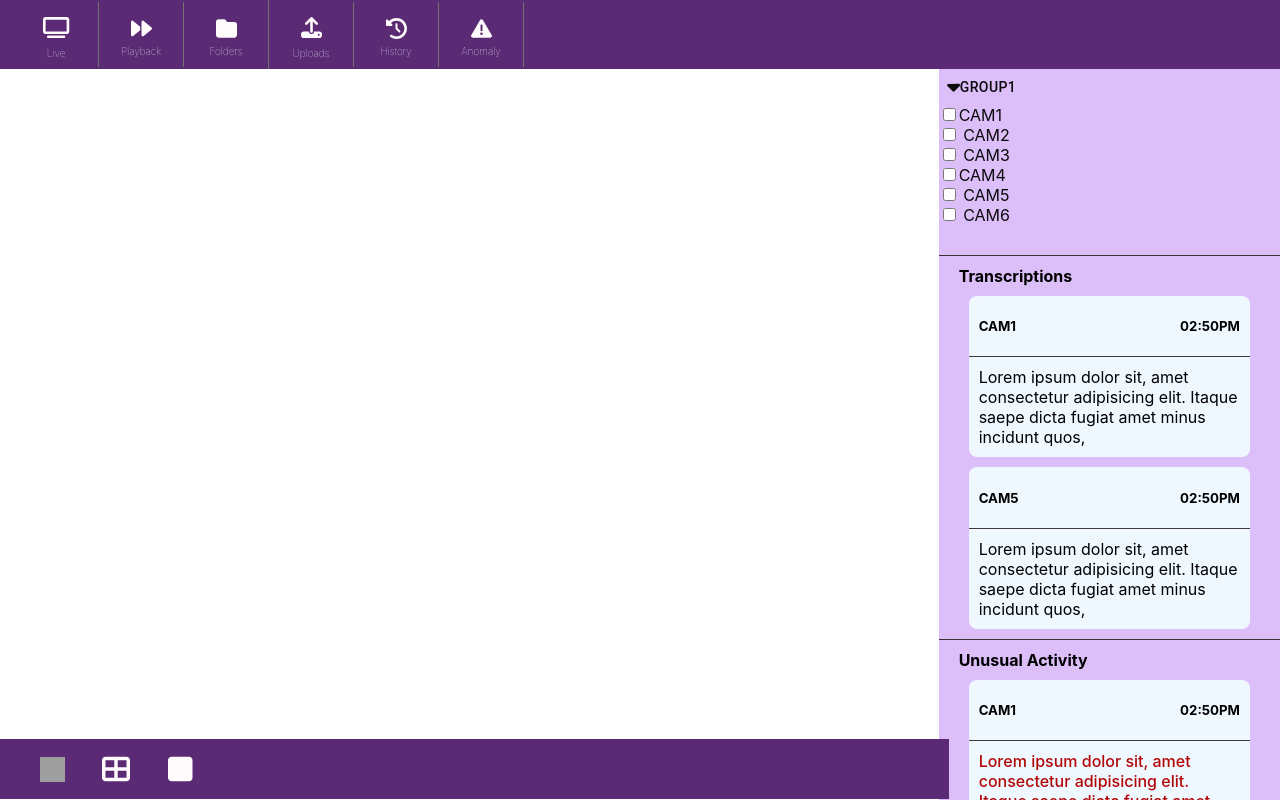
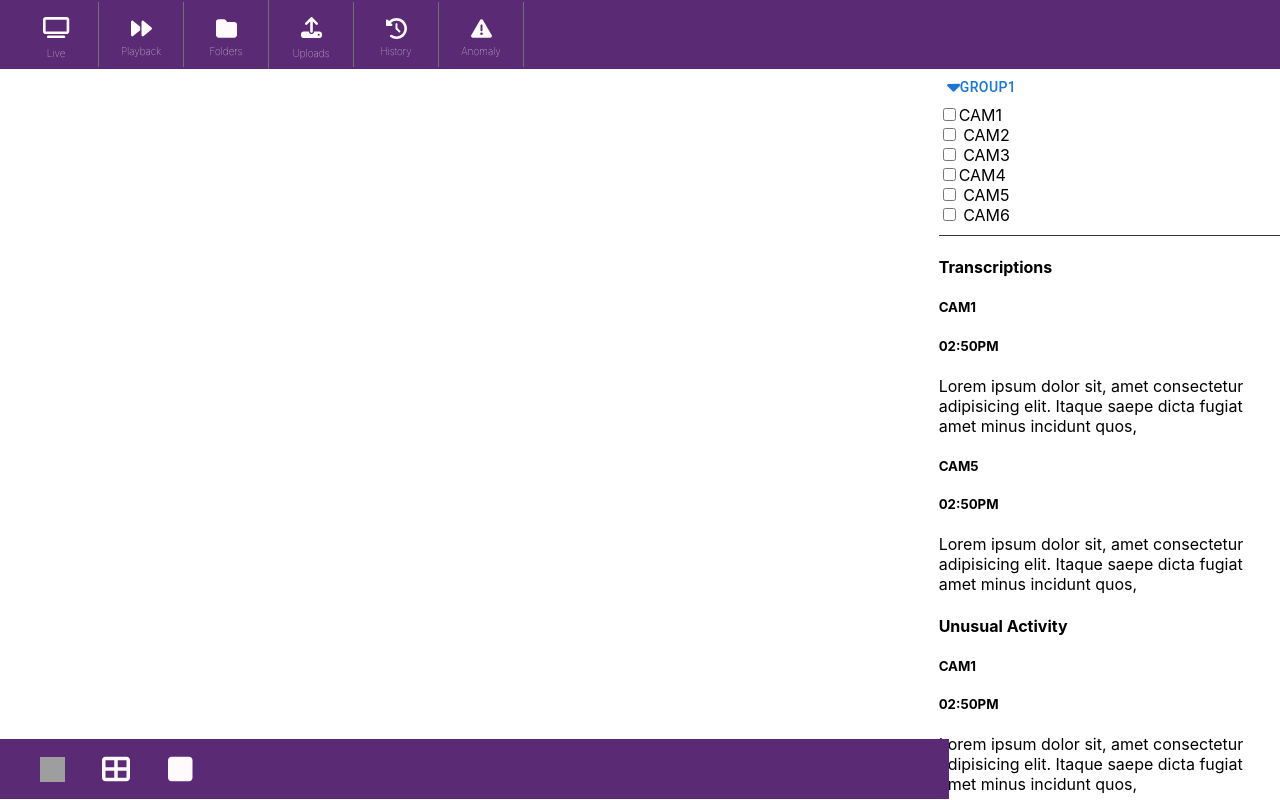
Before and after one commit to MutyalaKalyani/New, a React (Create React App) app: page /LivePage in a window 1280 px wide. Shown: the top 800 px of the page. Built offline with nearby package versions, Linux system fonts and the light colour scheme; grey boxes are pictures that could not be loaded.

Commit message:
Update LivePage.css

```diff
--- a/src/components/LivePage.css
+++ b/src/components/LivePage.css
@@ -1,39 +1,39 @@
-.color{
+.LivePage_color{
     background-color: rgb(220, 190, 249);
     z-index: 2;
 }
- span{
+.LivePage_span{
     color: rgb(11, 11, 11);
 }
 #open
 {
-    padding-bottom: 30px;
+    padding-bottom: 10px;
     border-bottom: 1px solid rgb(57, 52, 52);
 }
-.flex{
+.LivePage_flex{
     display:flex;
     padding:0 10px;
     border-bottom: 1px solid rgb(64, 58, 58);
     justify-content: space-between;
 }
-.outer_div{
+.LivePage_outer_div{
     border-bottom: 1px solid rgb(57, 52, 52);
 
 }
-.inner_div{
+.LivePage_inner_div{
     background-color: aliceblue;
     border-radius: 8px;
     margin:10px 30px;
 
 }
-.info {
+.LivePage_info {
     padding: 10px;
 }
-.info1 {
+.LivePage_info1 {
     padding: 10px;
     color: rgb(178, 7, 7);
     font-weight: 500;
 }
-.title{
+.LivePage_title{
     margin: 10px 20px;
 }
```
